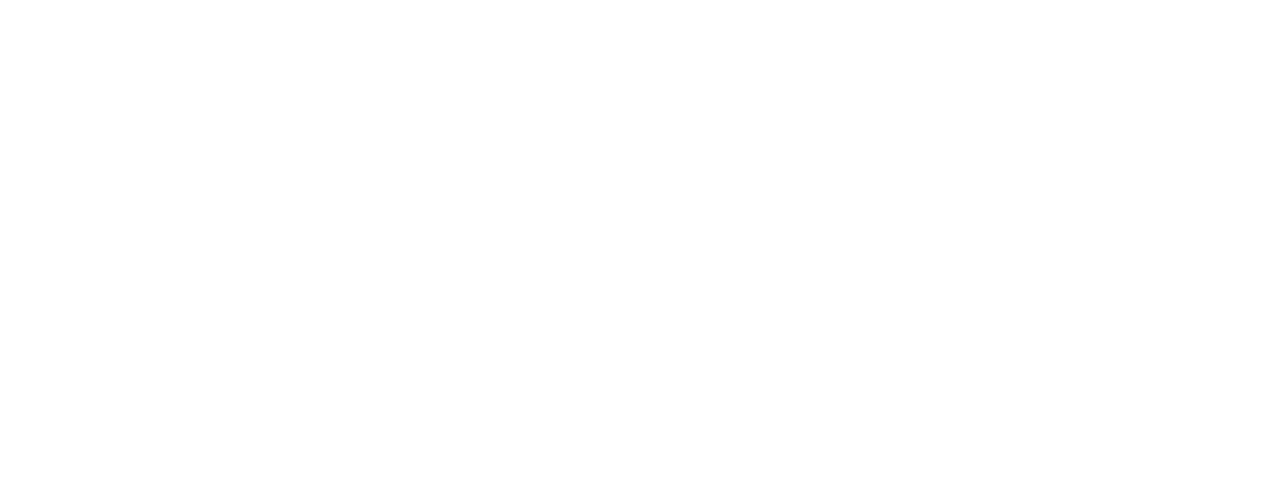
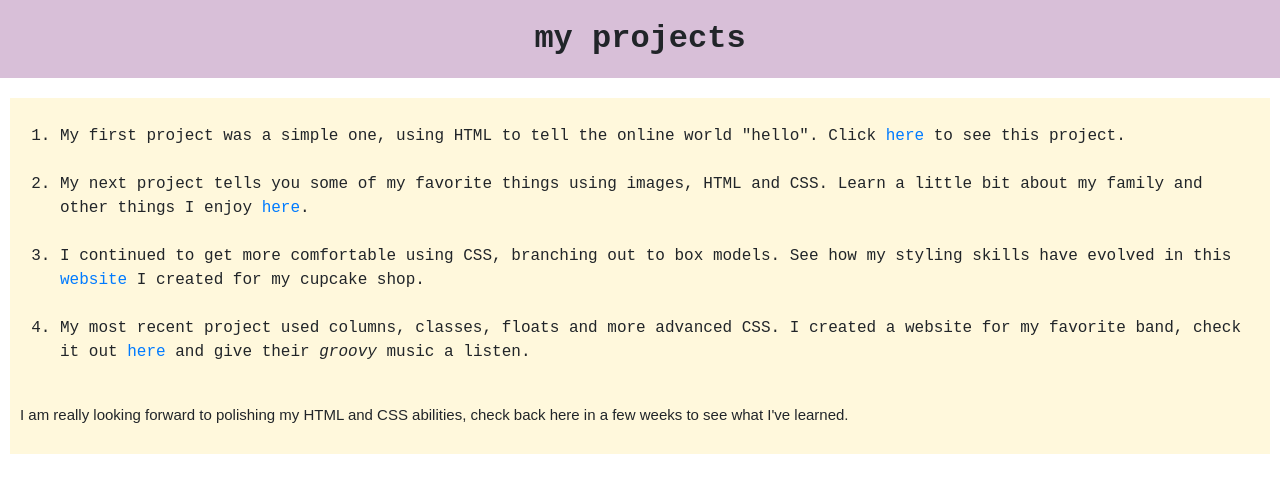
Before and after one commit to colchapm/Portfolio-Landing-Page, a plain HTML site: page projects.html in a window 1280 px wide. Drawn offline with Linux system fonts and the light colour scheme.

Commit message:
create projects pages with links to my github repositories

```diff
--- a/css/styles.css
+++ b/css/styles.css
@@ -74,3 +74,9 @@
   font-size: 20px;
   list-style-position: inside;
 }
+
+.excited {
+  font-family: chalkduster, fantasy;
+  text-align: right;
+  font-size: 15px;
+}
--- a/projects.html
+++ b/projects.html
@@ -0,0 +1,26 @@
+<!DOCTYPE html>
+<html lang="en-US">
+  <head>
+    <title>My Projects</title>
+    <link href="css/bootstrap.css" rel="stylesheet" type="text/css">
+    <link href="css/styles.css" rel="stylesheet" type="text/css">
+  </head>
+  <body>
+    <h2 class="supporting-header">my projects</h2>
+    <div class="my-class">
+      <p>
+        <ol>
+          <li>My first project was a simple one, using HTML to tell the online world "hello". Click <a href="https://github.com/colchapm/hello-world.git">here </a>to see this project.</li>
+          <br>
+          <li>My next project tells you some of my favorite things using images, HTML and CSS. Learn a little bit about my family and other things I enjoy <a href="https://github.com/colchapm/my-first-webpage.git">here</a>.</li>
+          <br>
+          <li>I continued to get more comfortable using CSS, branching out to box models. See how my styling skills have evolved in this <a href="https://github.com/colchapm/Cupcakes.git">website</a> I created for my cupcake shop.</li>
+          <br>
+          <li>My most recent project used columns, classes, floats and more advanced CSS. I created a website for my favorite band, check it out <a href="https://github.com/colchapm/Glass-Animals.git">here</a> and give their <em>groovy</em> music a listen.</li>
+        </ol>
+        <br>
+        <span class="excited">I am really looking forward to polishing my HTML and CSS abilities, check back here in a few weeks to see what I've learned.</span>
+      </p>
+  </div>
+  </body>
+</html>
```
Also changed, not shown: interests.html (+1 -1 lines).
